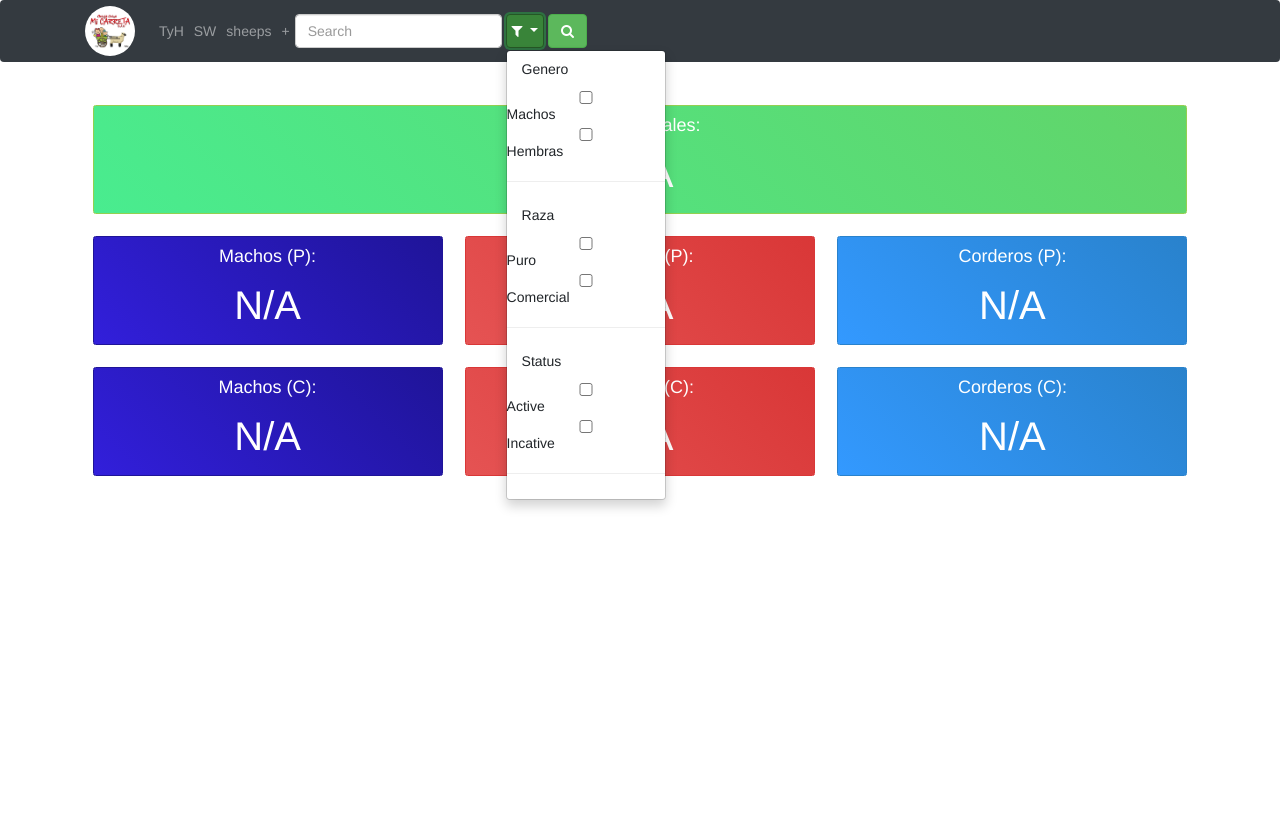
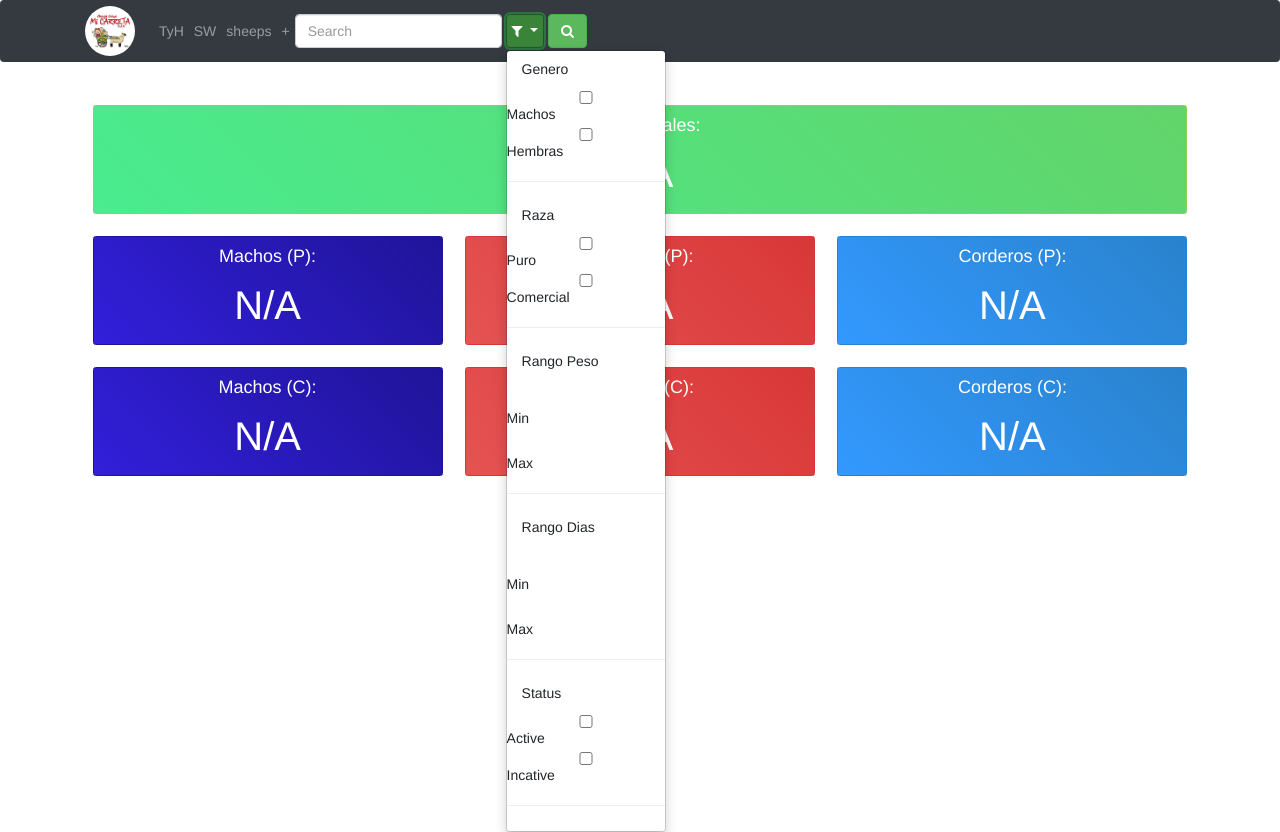
Before and after one commit to Yursksf1/mi_carreta, a Django app: page / in a window 1280 px wide, after a click that opens the changed part. Before the commit the page ends 509 px from the top, so only its background shows below. Run offline with Django 3.2, Linux system fonts and the light colour scheme; data that the repository does not hold is empty; some libraries are stand-ins or nearby versions.

Commit message:
fix filtros

```diff
--- a/myapp/templates/base.html
+++ b/myapp/templates/base.html
@@ -38,9 +38,51 @@
       $('#btnSearch').on('click', function (evt) {
           evt.preventDefault();
           var searchInput = $('#search').val();
-          console.log('searchInput', searchInput)
           var url_base = "{% url 'app:feed' %}"
           var url = url_base + '?search=' + searchInput ;
+
+          var genero_machos = $('#genero_machos').is(":checked")
+          var genero_hembras = $('#genero_hembras').is(":checked")
+          var raza_puro = $('#raza_puro').is(":checked")
+          var raza_comercial = $('#raza_comercial').is(":checked")
+          var range_w_min = $('#range_w_min').val()
+          var range_w_max = $('#range_w_max').val()
+          var range_a_min = $('#range_a_min').val()
+          var range_a_max = $('#range_a_max').val()
+          var status_active = $('#status_active').is(":checked")
+          var status_incative = $('#status_incative').is(":checked")
+
+          if ((genero_machos || genero_hembras) && !(genero_machos && genero_machos) ) {
+              var gender = genero_machos? 'M' : 'H';
+              url = url + '&gender=' + gender ;
+          }
+
+          if ((raza_puro || raza_comercial) && !(raza_puro && raza_comercial) ) {
+              var breeds = raza_puro? 'puro' : 'comercial';
+              url = url + '&breeds=' + breeds ;
+          }
+
+          if ((status_active || status_incative) && !(status_active && status_incative) ) {
+              var active = status_active? 'true' : 'false';
+              url = url + '&active=' + active ;
+          }
+
+          if (range_w_min) {
+              url = url + '&weight_range_min=' + range_w_min ;
+          }
+
+          if (range_w_max) {
+              url = url + '&weight_range_max=' + range_w_max ;
+          }
+
+          if (range_a_min) {
+              url = url + '&age_range_min=' + range_a_min ;
+          }
+
+          if (range_a_max) {
+              url = url + '&age_range_max=' + range_a_max ;
+          }
+
           window.location.replace(url);
 
       });
--- a/myapp/templates/nav_base.html
+++ b/myapp/templates/nav_base.html
@@ -49,16 +49,24 @@
             </a>
             <div class="dropdown-menu">
               <p class="dropdown-item" href="#">Genero</p>
-              <input type='checkbox' class="dropdown-item" href="#">Machos</input>
-              <input type='checkbox' class="dropdown-item" href="#">Hembras</input>
+              <input id="genero_machos" type='checkbox' class="dropdown-item" href="#">Machos</input>
+              <input id="genero_hembras" type='checkbox' class="dropdown-item" href="#">Hembras</input>
               <hr>
               <p class="dropdown-item" href="#">Raza</p>
-              <input type='checkbox' class="dropdown-item" href="#">Puro</input>
-              <input type='checkbox' class="dropdown-item" href="#">Comercial</input>
+              <input id="raza_puro" type='checkbox' class="dropdown-item" href="#">Puro</input>
+              <input id="raza_comercial" type='checkbox' class="dropdown-item" href="#">Comercial</input>
+              <hr>
+              <p class="dropdown-item" href="#">Rango Peso</p>
+              <input id="range_w_min" type='text' class="dropdown-item" href="#">Min</input>
+              <input id="range_w_max" type='text' class="dropdown-item" href="#">Max</input>
+              <hr>
+              <p class="dropdown-item" href="#">Rango Dias</p>
+              <input id="range_a_min" type='text' class="dropdown-item" href="#">Min</input>
+              <input id="range_a_max" type='text' class="dropdown-item" href="#">Max</input>
               <hr>
               <p class="dropdown-item" href="#">Status</p>
-              <input type='checkbox' class="dropdown-item" href="#">Active</input>
-              <input type='checkbox' class="dropdown-item" href="#">Incative</input>
+              <input id="status_active" type='checkbox' class="dropdown-item" href="#">Active</input>
+              <input id="status_incative" type='checkbox' class="dropdown-item" href="#">Incative</input>
               <hr>
 
 
```
